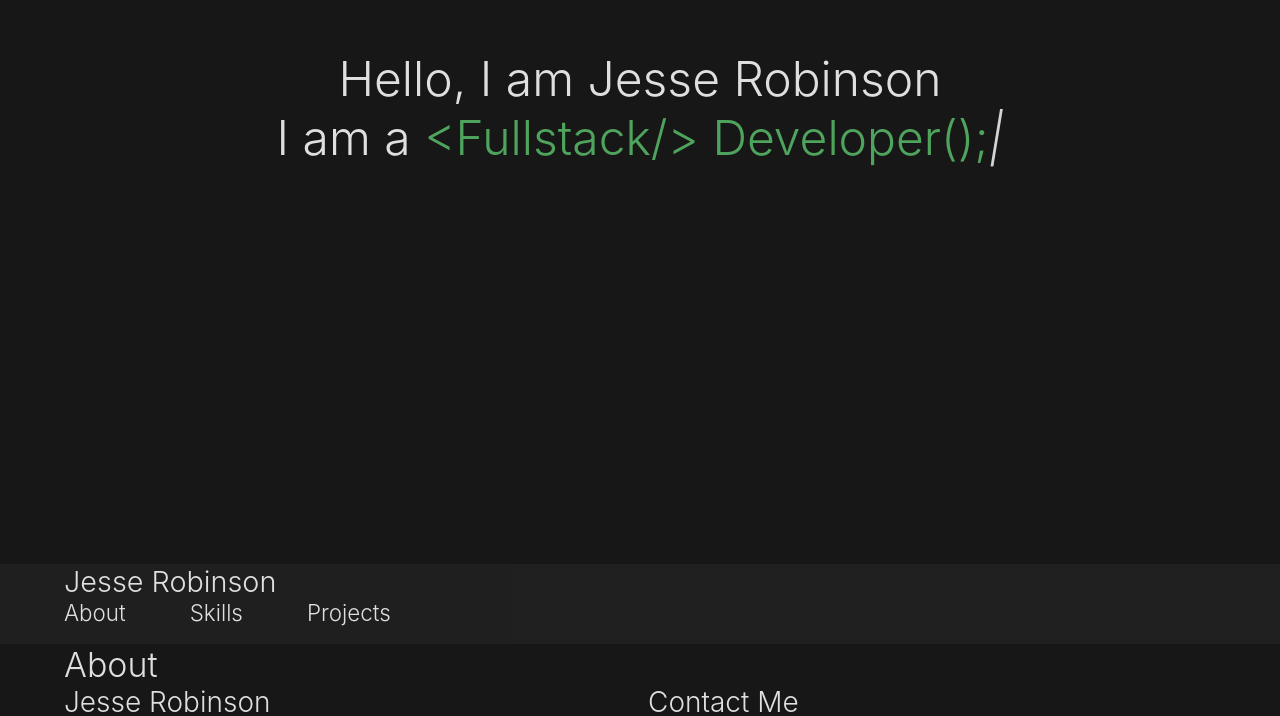
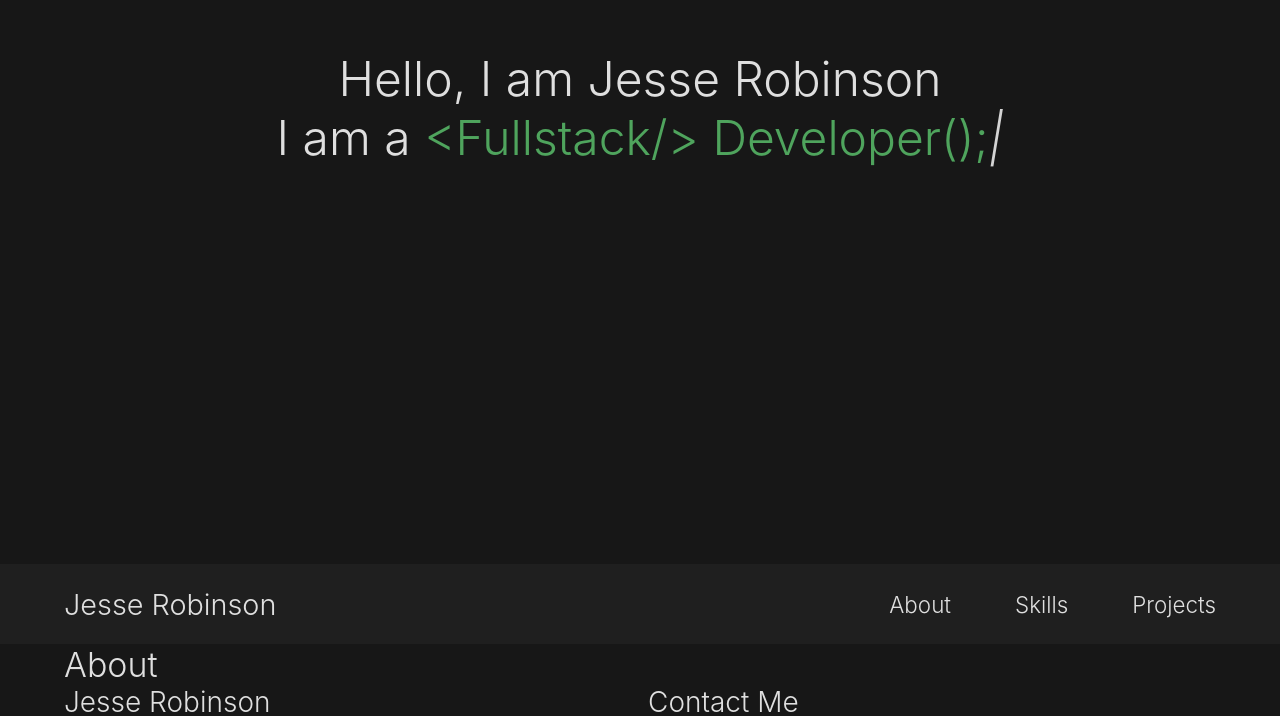
Before and after one commit to JesseRobinsonDev/portfolio, a React (Create React App) app: page / in a window 1280 px wide. Shown: the part 236-952 px from the top of the page. Built offline with nearby package versions, Linux system fonts and the light colour scheme.

Commit message:
Fixed header flex display on media breakpoint

```diff
--- a/src/components/Header.css
+++ b/src/components/Header.css
@@ -89,6 +89,6 @@
 
 @media (min-width: 768px) {
   .header {
-    display: block;
+    display: flex;
   }
 }
```
